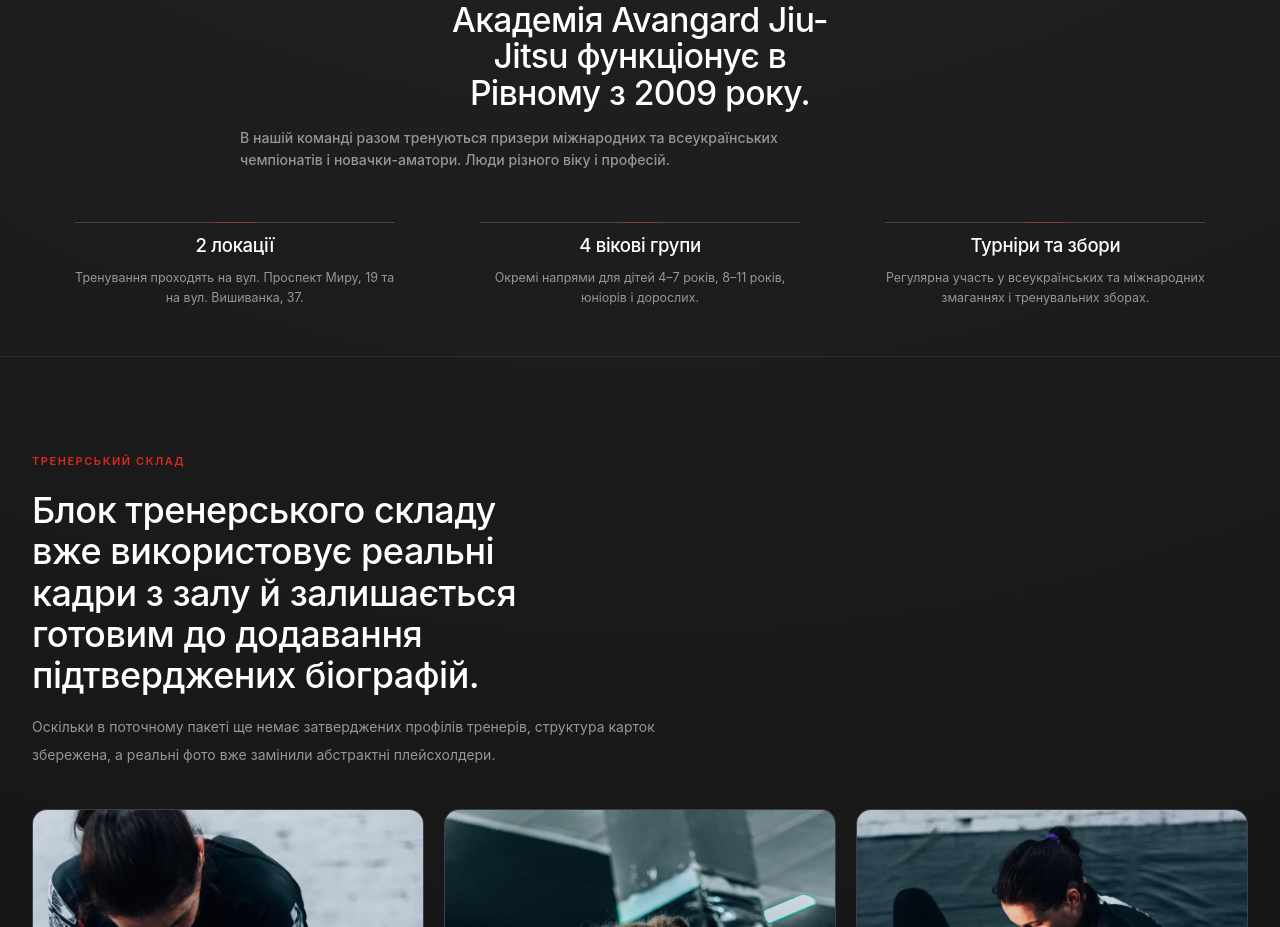
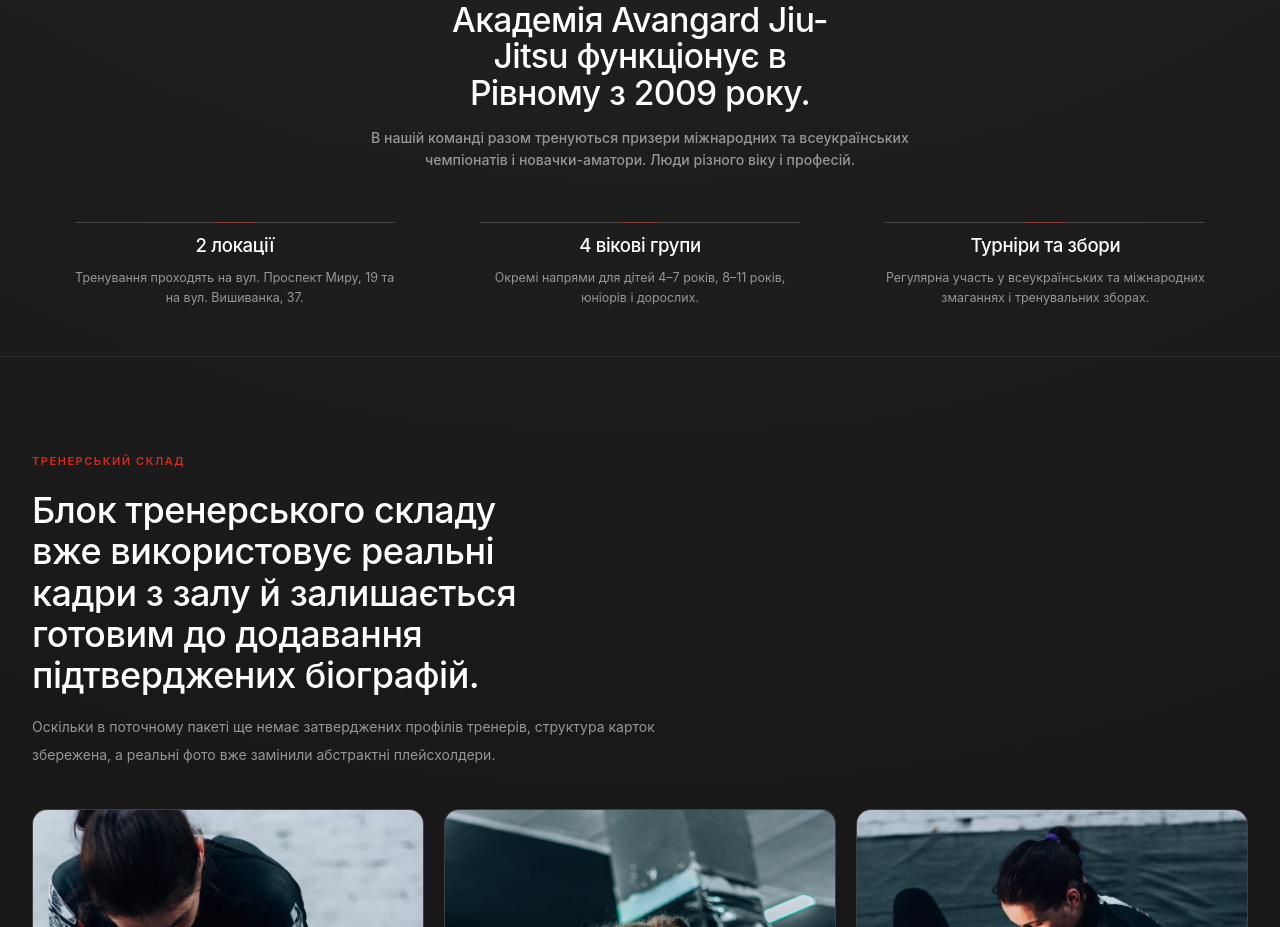
Before and after one commit to dobrodiynazar-dotcom/Avg-, a Next.js app: page / in a window 1280 px wide. Shown: the part 920-1847 px from the top of the page. Built offline with nearby package versions, Linux system fonts and the light colour scheme.

Commit message:
Center about section description

```diff
--- a/src/components/sections/AboutSection.tsx
+++ b/src/components/sections/AboutSection.tsx
@@ -28,7 +28,7 @@
             {headline}
           </h2>
           {description ? (
-            <p className="mt-4 max-w-[34rem] text-balance text-[clamp(0.875rem,1.1vw,0.96rem)] font-medium leading-[1.55] text-[var(--color-ink-muted)]">
+            <p className="mx-auto mt-4 max-w-[34rem] text-center text-balance text-[clamp(0.875rem,1.1vw,0.96rem)] font-medium leading-[1.55] text-[var(--color-ink-muted)]">
               {description}
             </p>
           ) : null}
```
